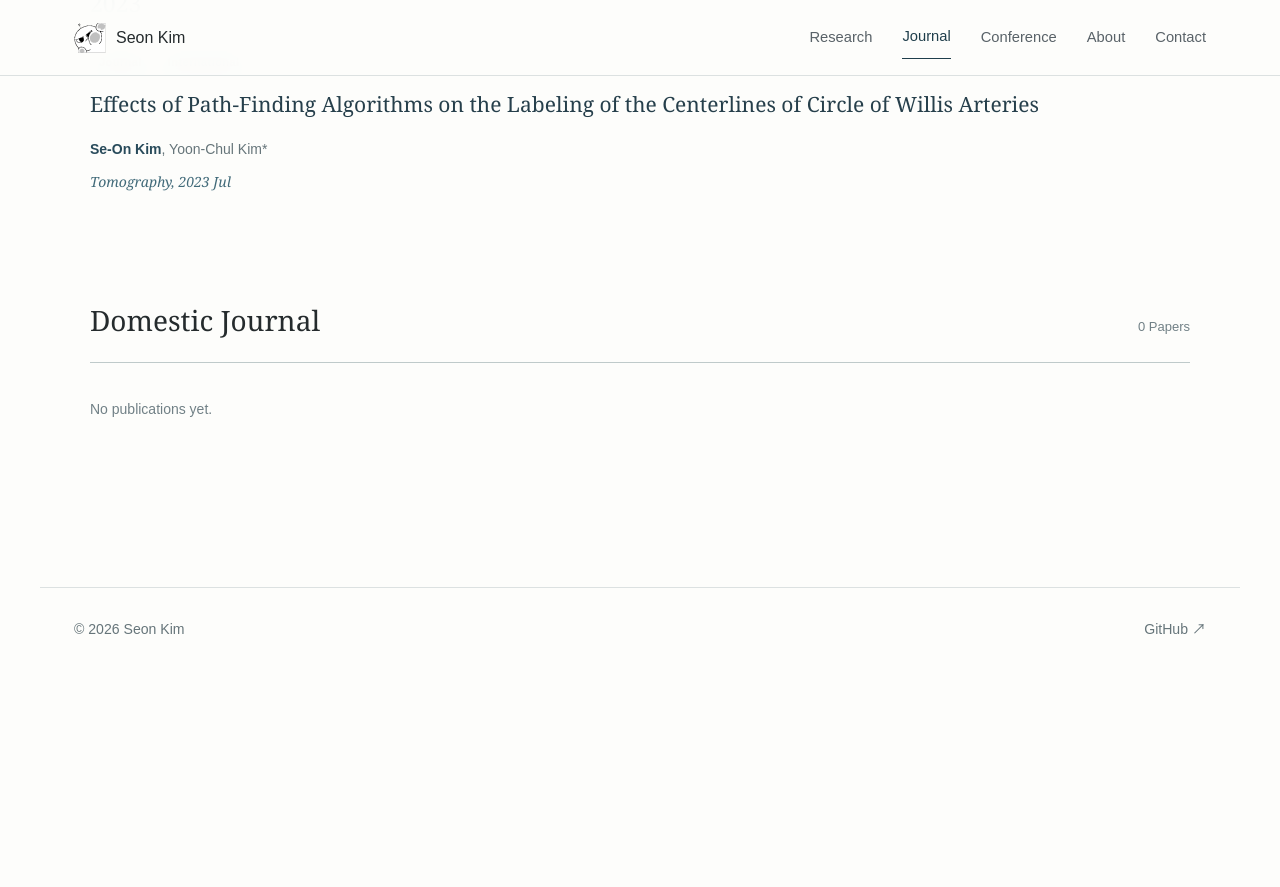
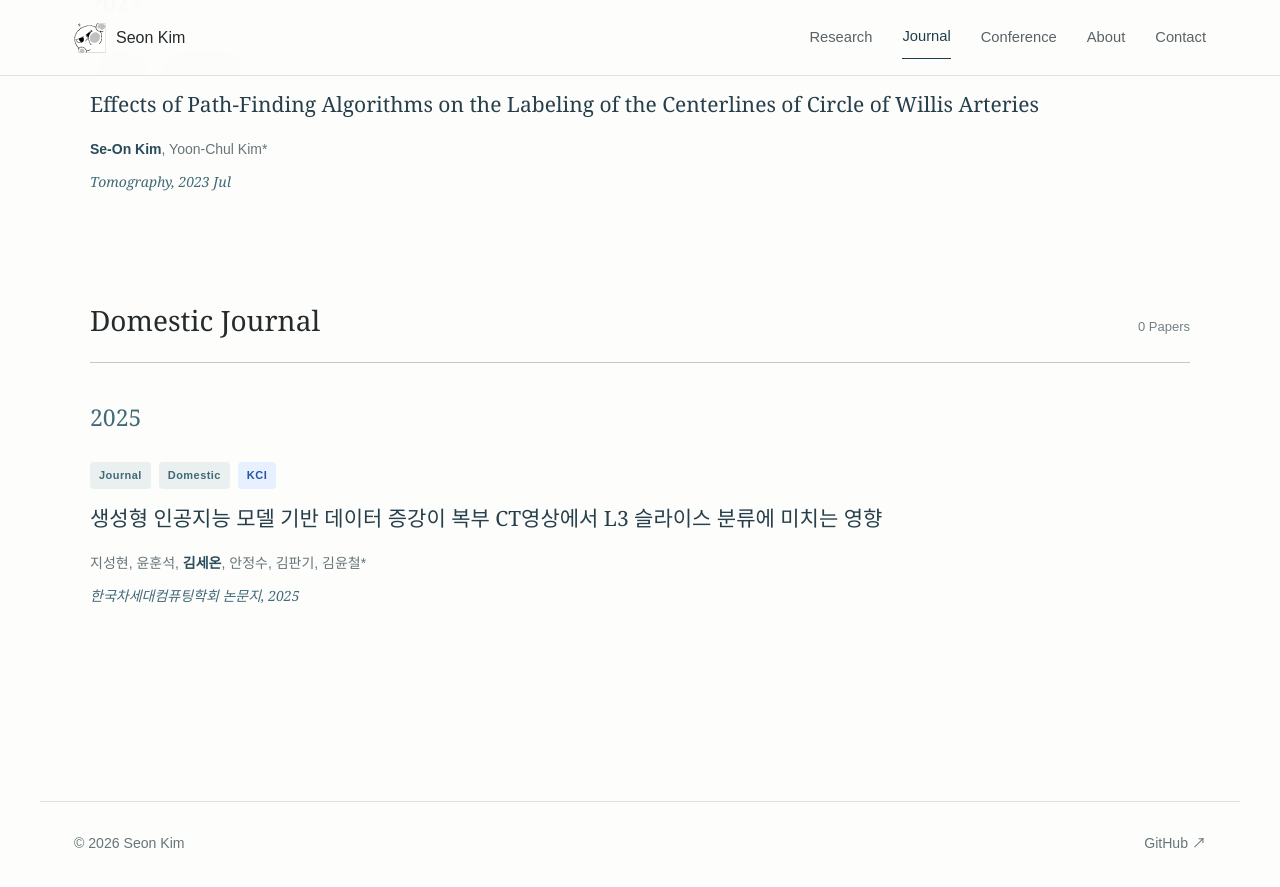
Before and after one commit to KSO012/KSO012.github.io, a Jekyll site: the page built from journal.md, in a window 1280 px wide and 900 px high, scrolled down 1835 px. Shown: the top 887 px of the window. Built offline with Jekyll 4.4.1, drawn with Linux system fonts in a browser that asks for light colours; before the commit the page ends 2522 px from its top, so only the background shows below that.

Commit message:
Update journal.md

```diff
--- a/journal.md
+++ b/journal.md
@@ -216,9 +216,37 @@ permalink: /journal/
       <span>0 Papers</span>
     </div>
 
-    <p class="journal-empty">
-      No publications yet.
-    </p>
+    <div class="journal-year-group">
+
+      <h3 class="journal-year">2025</h3>
+
+      <article class="journal-paper">
+
+        <div class="journal-badges">
+          <span>Journal</span>
+          <span>Domestic</span>
+          <span class="highlight">KCI</span>
+        </div>
+
+        <h4>
+          <a href="https://doi.org/10.23019/kingpc.21.3.202506.003"
+             target="_blank"
+             rel="noopener noreferrer">
+            생성형 인공지능 모델 기반 데이터 증강이 복부 CT영상에서 L3 슬라이스 분류에 미치는 영향
+          </a>
+        </h4>
+
+        <p class="journal-authors">
+          지성현, 윤훈석, <strong>김세온</strong>, 안정수, 김판기, 김윤철*
+        </p>
+
+        <p class="journal-name">
+          한국차세대컴퓨팅학회 논문지, 2025
+        </p>
+
+      </article>
+
+    </div>
 
   </section>
 
```
